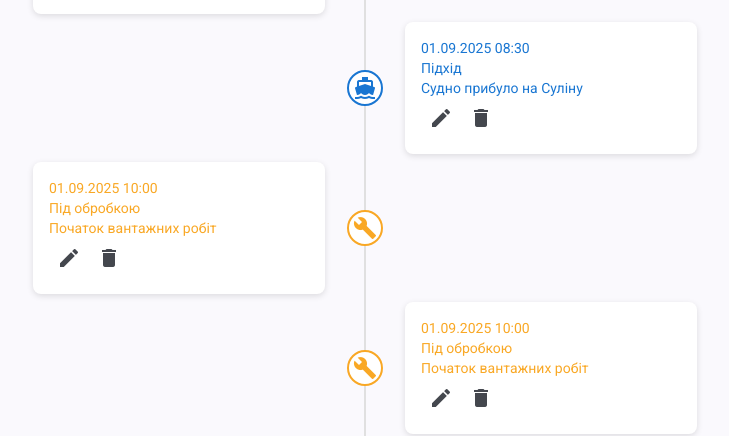
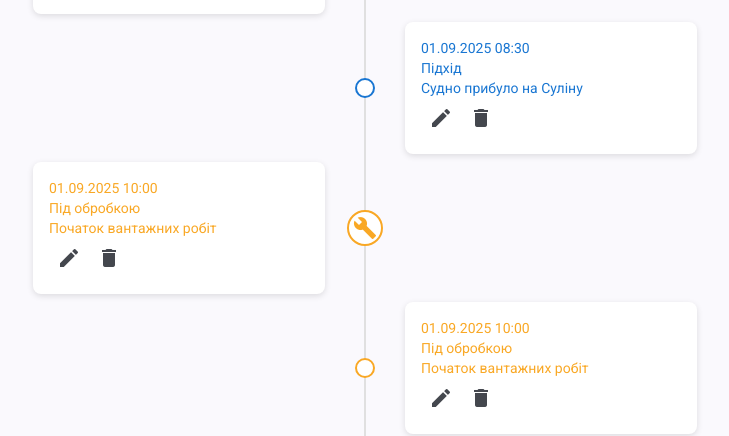
Before and after one commit to vdoichev/my-timeline, an Angular app: page / in a window 1280 px wide. Shown: the part 122-558 px from the top of the page, without its empty margins (275-1004 px from the left). Built offline with nearby package versions, Linux system fonts and the light colour scheme.

Commit message:
Add dot styling for repeated

```diff
--- a/src/app/vessel-timeline.component/vessel-timeline.component.css
+++ b/src/app/vessel-timeline.component/vessel-timeline.component.css
@@ -45,6 +45,12 @@
   z-index: 2;
 }
 
+.timeline-dot.repeated {
+  width: 16px;
+  height: 16px;
+  border-width: 2px;
+}
+
 .timeline {
   position: relative;
   --row-min-height: 140px;
--- a/src/app/vessel-timeline.component/vessel-timeline.component.html
+++ b/src/app/vessel-timeline.component/vessel-timeline.component.html
@@ -24,7 +24,11 @@
 
         <!-- CENTER -->
         <div class="center">
-          <div class="timeline-dot">
+          <div
+            class="timeline-dot"
+            [class.repeated]="isRepeatedStatus(i)"
+          >
+            @if (!isRepeatedStatus(i)) {
               <mat-icon>
                 {{
                   event.status === 'arrival' ? 'directions_boat' :
@@ -32,6 +36,7 @@
                       'exit_to_app'
                 }}
               </mat-icon>
+            }
           </div>
         </div>
 
--- a/src/app/vessel-timeline.component/vessel-timeline.component.ts
+++ b/src/app/vessel-timeline.component/vessel-timeline.component.ts
@@ -34,4 +34,12 @@ export class VesselTimelineComponent {
       departure: 'Відхід'
     }[status];
   }
+
+  isRepeatedStatus(index: number): boolean {
+    if (index === 0) {
+      return false;
+    }
+
+    return this.events[index].status === this.events[index - 1].status;
+  }
 }
```
Lines whose indentation alone changed are shown as unchanged.
